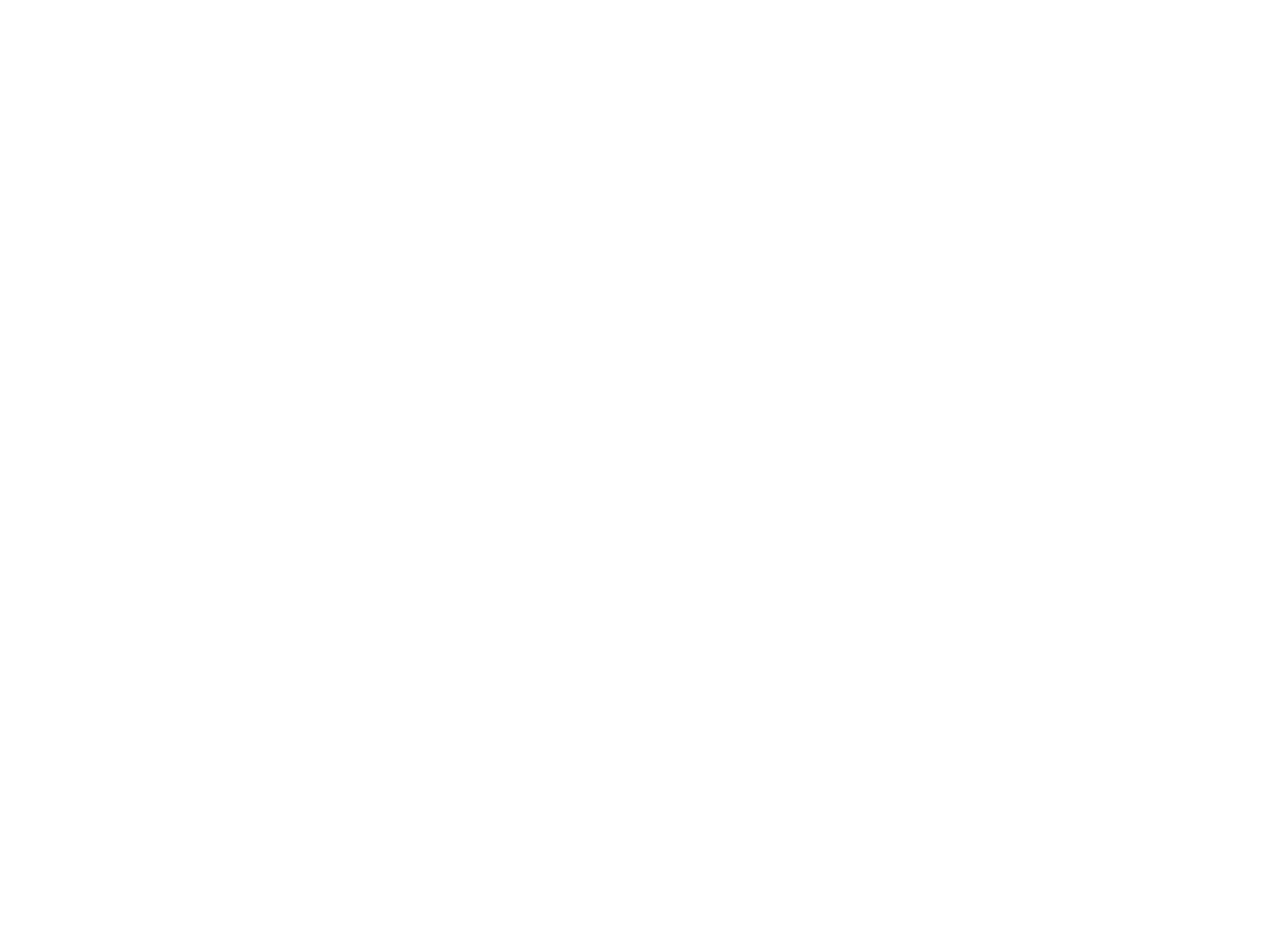
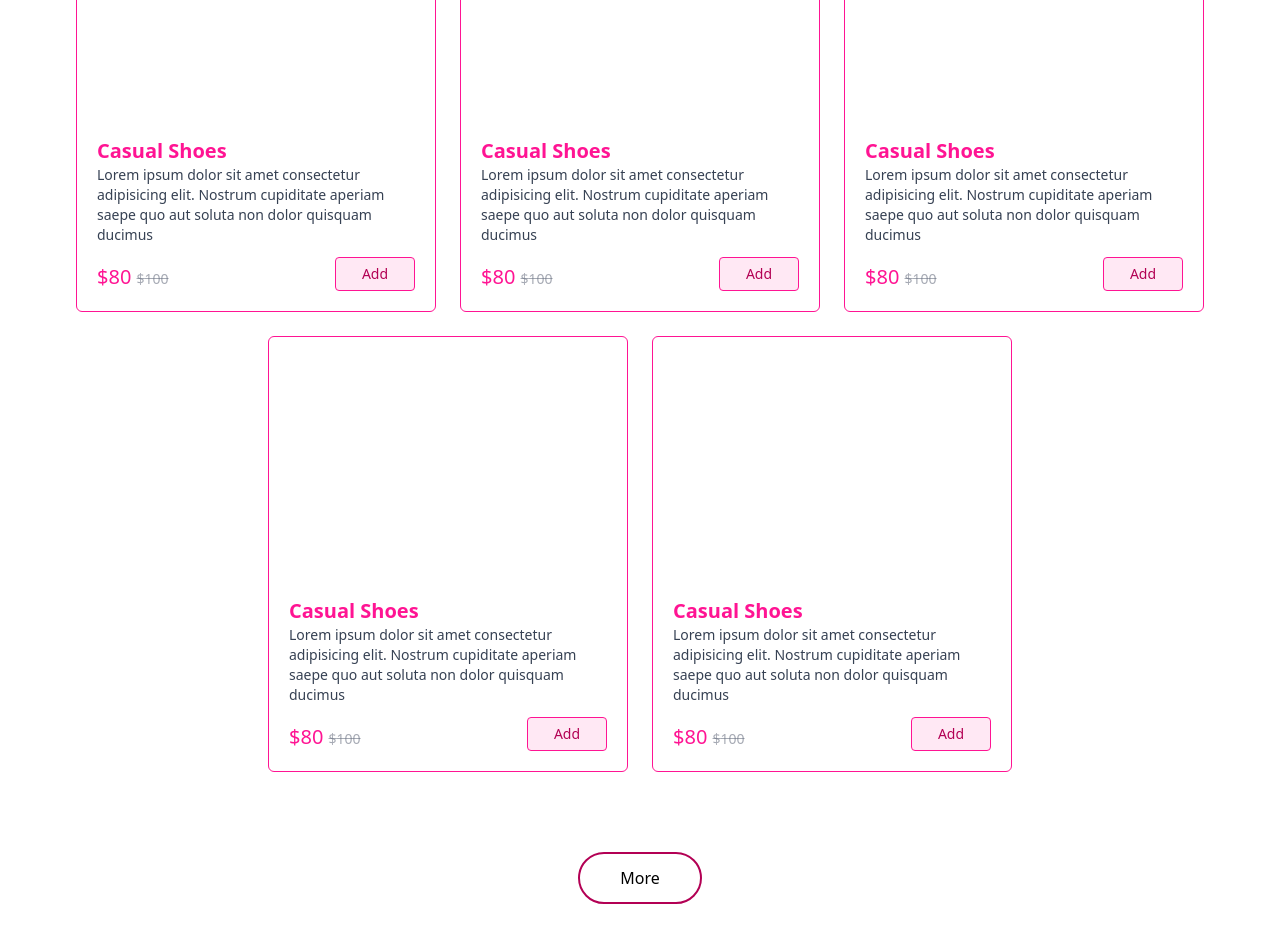
Before and after one commit to ArpanSankesh/Glamora, a React (Vite) app: page / in a window 1280 px wide. Shown: the part 1160-2102 px from the top of the page. Before the commit the page ends 824 px from the top, so only its background shows below. Built offline with nearby package versions, Linux system fonts and the light colour scheme.

Commit message:
UI : Features Services section

```diff
--- /dev/null
+++ b/src/Components/Card.jsx
@@ -0,0 +1,15 @@
+import React from 'react'
+
+const Card = () => {
+    return (
+        <div className="bg-white rounded-lg shadow text-sm max-w-80 lg:max-w-120 border border-[var(--color-border)]">
+            <img className="rounded-t-md lg:h-90 h-55 w-full object-cover"
+            src="./src/assets/hair Spa.jpg" alt="officeImage" />
+            <p className="text-[var(--color-secondary)] text-xl font-semibold ml-2 mt-2">Your Card Title</p>
+            <p className="text-gray-500 mt-3 ml-2">Lorem ipsum dolor sit amet, consectetur adipiscing elit, sed do eiusmod tempor incididunt ut labore et dolore..</p>
+            <button type="button" className=" bg-[var(--color-accent)] mt-4 mb-3 ml-2 px-6 py-2 font-medium rounded text-white">Learn More</button>
+        </div>
+    )
+}
+
+export default Card
--- /dev/null
+++ b/src/Components/Card2.jsx
@@ -0,0 +1,57 @@
+import React, { useState } from 'react'
+
+const Card2 = () => {
+
+    const [count, setCount] = React.useState(0);
+
+
+    const product = {
+        name: "Casual Shoes",
+        description: "Lorem ipsum dolor sit amet consectetur adipisicing elit. Nostrum cupiditate aperiam saepe quo aut soluta non dolor quisquam ducimus",
+        category: "Sports",
+        price: 100,
+        offerPrice: 80,
+        rating: 4,
+        image: "./src/assets/hair Spa.jpg",
+    };
+
+    return (
+        <div className="border border-[var(--color-secondary)] rounded-md  bg-white min-w-56 max-w-90 w-full">
+            <div className="group cursor-pointer flex items-center justify-center h-60 w-full bg-cover bg-center rounded-t-md"
+                style={{ backgroundImage: `url(${product.image})` }}>
+
+            </div>
+            <div className="p-5 text-gray-500/60 text-sm">
+                <p className="text-[var(--color-secondary)] font-semibold text-xl truncate w-full">{product.name}</p>
+                <p className="text-gray-700 font-medium text-sm  w-full">{product.description}</p>
+
+                <div className="flex items-end justify-between mt-3">
+                    <p className="md:text-xl text-base font-medium text-[var(--color-secondary)]">
+                        ${product.offerPrice} <span className="text-gray-500/60 md:text-sm text-xs line-through">${product.price}</span>
+                    </p>
+                    <div className="text-[var(--color-secondary)]">
+                        {count === 0 ? (
+                            <button className="flex items-center justify-center gap-1 bg-[var(--color-opaque)] border border-[var(--color-secondary)] md:w-[80px] w-[64px] h-[34px] rounded text-[var(--color-accent)] font-medium" onClick={() => setCount(1)} >
+
+                                Add
+                            </button>
+                        ) : (
+                            <div className="flex items-center justify-center gap-2 md:w-20 w-16 h-[34px] bg-[var(--color-text)] rounded select-none">
+                                <button onClick={() => setCount((prev) => Math.max(prev - 1, 0))} className="cursor-pointer text-md px-2 h-full" >
+                                    -
+                                </button>
+                                <span className="w-5 text-center">{count}</span>
+                                <button onClick={() => setCount((prev) => prev + 1)} className="cursor-pointer text-md px-2 h-full" >
+                                    +
+                                </button>
+                            </div>
+                        )}
+                    </div>
+                </div>
+            </div>
+        </div>
+    );
+
+}
+
+export default Card2
--- a/src/Components/FeaturedServices.jsx
+++ b/src/Components/FeaturedServices.jsx
@@ -1,8 +1,26 @@
 import React from 'react'
+// import Card from './Card'
+import Card2 from './Card2'
 
 const FeaturedServices = () => {
   return (
-    <div>FeaturedServices</div>
+    <div className='my-20 mx-10 flex flex-col items-center justify-center'>
+        <h1 className="text-3xl md:text-5xl font-medium text-[var(--color-accent)] text-center">Featured Services</h1>
+        <p className="text-[var(--color-secondary)] text-center md:text-xl">Explore our top beauty treatments.</p>
+        <div className="flex flex-wrap items-center justify-center gap-6 mt-20">
+            {/* <Card />
+            <Card />
+            <Card />
+            <Card /> */}
+            <Card2 />
+            <Card2 />
+            <Card2 />
+            <Card2 />
+            <Card2 />
+        </div>
+        <button className='px-10 py-3 border-2 border-[var(--color-accent)] mt-20 rounded-full'>More</button>
+    </div>
+
   )
 }
 
--- a/src/index.css
+++ b/src/index.css
@@ -16,6 +16,8 @@
   --color-text: #FFF0F5;
   --color-accent: #B30054;
   --color-secondary: #FF1493;
+  --color-border: #FF69B4;
+  --color-opaque: rgba(255, 20, 145, 0.098);
 
   /* Overlay Color with 50% Opacity */
   --color-overlay: rgb(255, 105, 180); /* FF69B4 */
```
